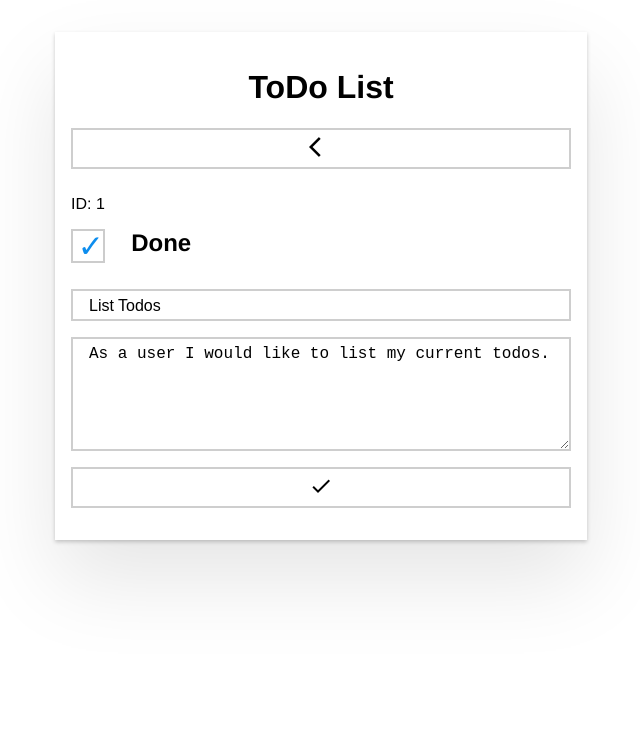
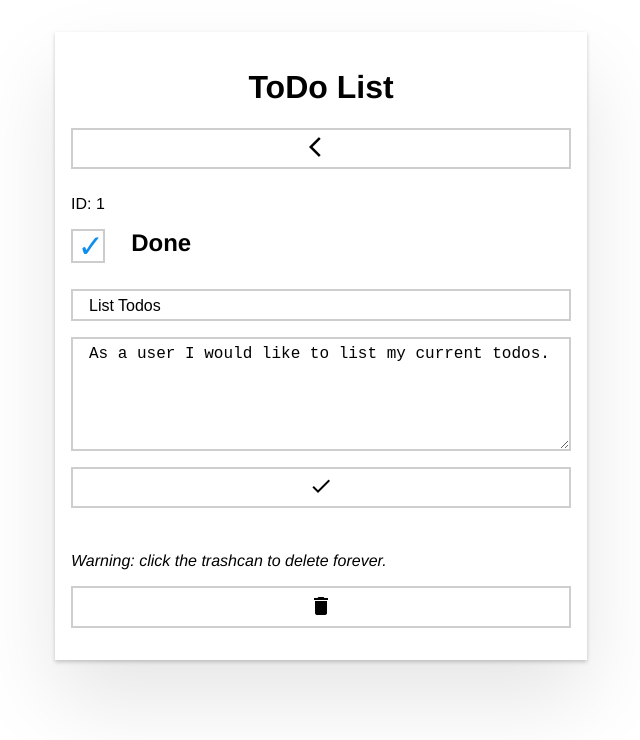
Before and after one commit to aiiiitg/angular-ivy-juuzzy, an Angular app: page /item/1 in a window 1280 px wide. Shown: the top 740 px of the page, without its empty margins (319-959 px from the left). Built offline with nearby package versions, Linux system fonts and the light colour scheme.

Commit message:
3 files modified

```diff
--- a/src/app/item/item.component.html
+++ b/src/app/item/item.component.html
@@ -40,6 +40,10 @@
     </div>
     <div class="btn-wrapper">
       <button class="btn_max" (click)="saveItem(editedTitle.value, editedDetail.value)"><mat-icon aria-hidden="false" aria-label="Accept">check</mat-icon></button>
+    </div><br/><br/>
+    <i>Warning: click the trashcan to delete forever.</i>
+    <div class="btn-wrapper">
+      <button class="btn_max" (click)="remove.emit()"><mat-icon aria-hidden="false" aria-label="Delete">delete</mat-icon></button>
     </div>
   </div>
 </div>
--- a/src/app/item/item.component.ts
+++ b/src/app/item/item.component.ts
@@ -17,7 +17,7 @@ export class ItemComponent {
   @Input() view: 'list' | 'detail' = 'list';
   @Output() remove = new EventEmitter<Item>();
 
-  saveItem(title: string = "", detail: string = "") {
+  saveItem(title: string = "", detail: string = "", close: boolean = false){
     this.editable = false;
     if (title && title != ""){
       this.item.title = title;
@@ -25,8 +25,14 @@ export class ItemComponent {
     if (detail && detail != ""){
       this.item.detail = detail;
     }
+    if(close){
+      this.openList();
+    }
   }
 
+  openList(){
+    this.router.navigate(['']); //this.location.back();
+  }
   openDetail(){
     console.log("View Detail item=" + this.item.id);
     this.router.navigate(['/item/'+ this.item.id]);
--- a/src/app/view/view-detail.component.ts
+++ b/src/app/view/view-detail.component.ts
@@ -1,5 +1,6 @@
 import { Component, OnInit } from '@angular/core';
-import { Location } from '@angular/common';
+//import { Location } from '@angular/common';
+import { Router } from '@angular/router';
 import { ActivatedRoute, ParamMap } from '@angular/router';
 import { Item } from '../item';
 import { TodoService } from '../todo.service';
@@ -14,7 +15,7 @@ export class ViewDetailComponent implements OnInit {
   id: number;
   item: Item;
 
-  constructor(private route: ActivatedRoute, private location: Location, public todoService: TodoService) {}
+  constructor(private route: ActivatedRoute, private router: Router, public todoService: TodoService) {}
   ngOnInit() {
     // observable below - can also use snapshot (this.route.snapshot.params.id)
     this.route.paramMap.subscribe(params => {
@@ -25,7 +26,7 @@ export class ViewDetailComponent implements OnInit {
         .subscribe(item => this.item = item);
   }
   goBack(){
-    this.location.back();
+    this.router.navigate(['']); //this.location.back();
   }
   remove(item: Item) {
     this.todoService.remove(item);
```
Lines whose indentation alone changed are shown as unchanged.
